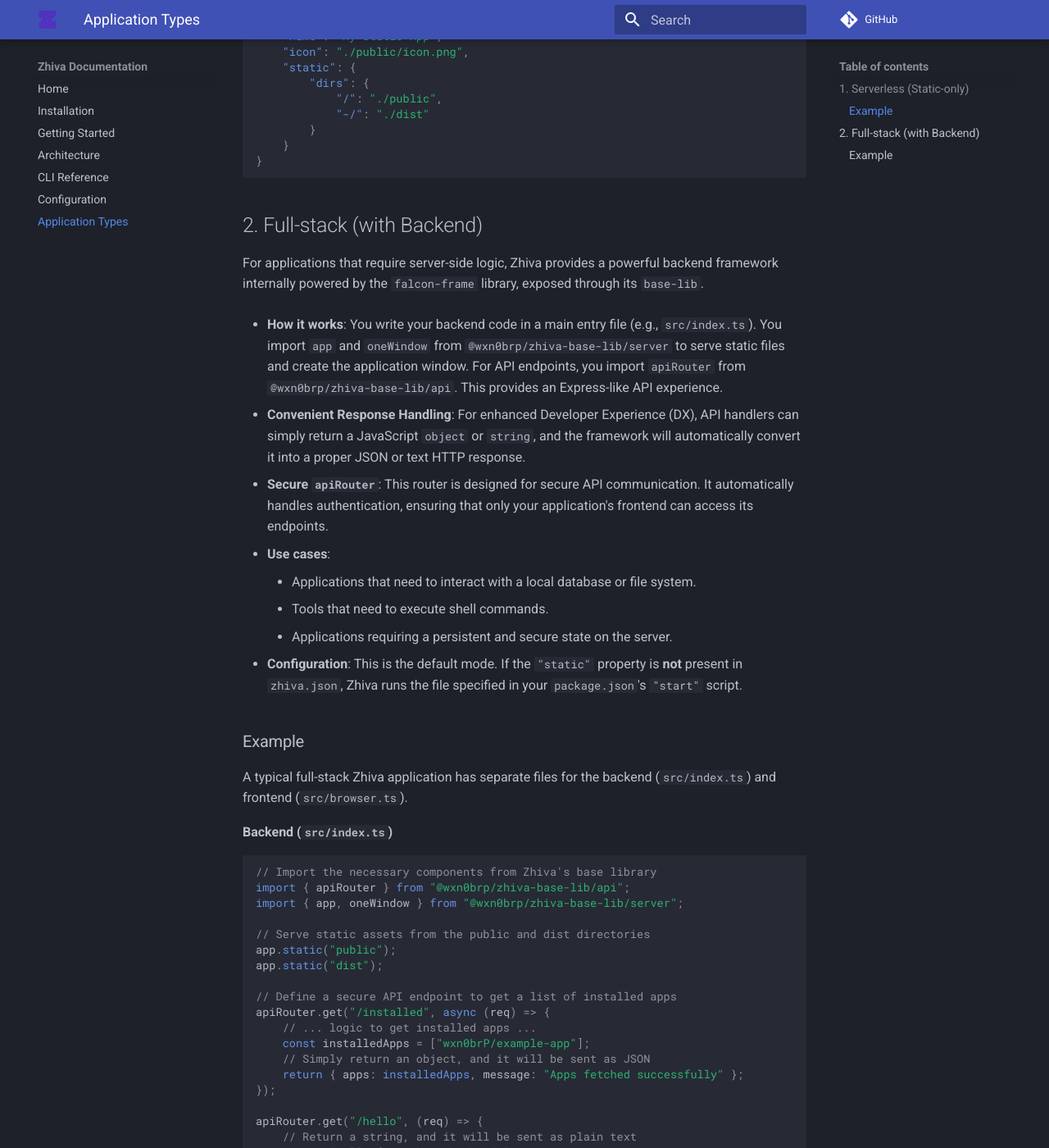
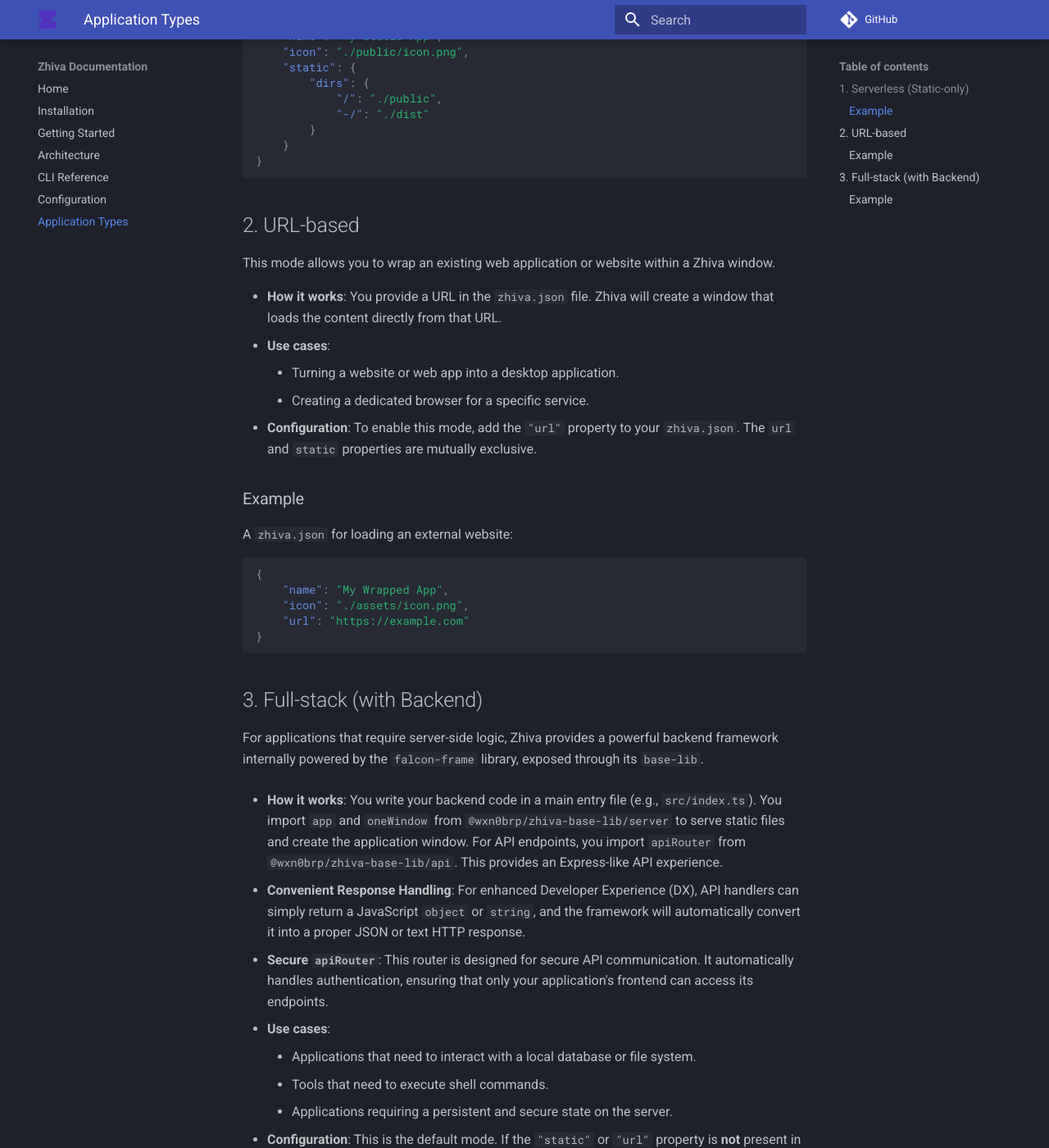
Before and after one commit to wxn0brP/Zhiva, an MkDocs documentation site: the page built from docs/application-types.md, in a window 1280 px wide and 1400 px high, scrolled down 663 px. Shown: the whole window at 82% size. Built offline with MkDocs 1.6.1 and Material for MkDocs 9.7.7, drawn with Linux system fonts in a browser that asks for light colours; comment, search, counter and statistics services are not loaded.

Commit message:
docs: update

````diff
--- a/docs/application-types.md
+++ b/docs/application-types.md
@@ -29,7 +29,29 @@
 }
 ```
 
-## 2. Full-stack (with Backend)
+## 2. URL-based
+
+This mode allows you to wrap an existing web application or website within a Zhiva window.
+
+- **How it works**: You provide a URL in the `zhiva.json` file. Zhiva will create a window that loads the content directly from that URL.
+- **Use cases**:
+    - Turning a website or web app into a desktop application.
+    - Creating a dedicated browser for a specific service.
+- **Configuration**: To enable this mode, add the `"url"` property to your `zhiva.json`. The `url` and `static` properties are mutually exclusive.
+
+### Example
+
+A `zhiva.json` for loading an external website:
+
+```json
+{
+    "name": "My Wrapped App",
+    "icon": "./assets/icon.png",
+    "url": "https://example.com"
+}
+```
+
+## 3. Full-stack (with Backend)
 
 For applications that require server-side logic, Zhiva provides a powerful backend framework internally powered by the `falcon-frame` library, exposed through its `base-lib`.
 
@@ -44,7 +66,7 @@
     - Tools that need to execute shell commands.
     - Applications requiring a persistent and secure state on the server.
 
-- **Configuration**: This is the default mode. If the `"static"` property is **not** present in `zhiva.json`, Zhiva runs the file specified in your `package.json`'s `"start"` script.
+- **Configuration**: This is the default mode. If the `"static"` or `"url"` property is **not** present in `zhiva.json`, Zhiva runs the file specified in your `package.json`'s `"start"` script.
 
 ### Example
 
````
Also changed, not shown: docs/configuration.md (+11 -6 lines), docs/index.md (+1 -0 lines).
